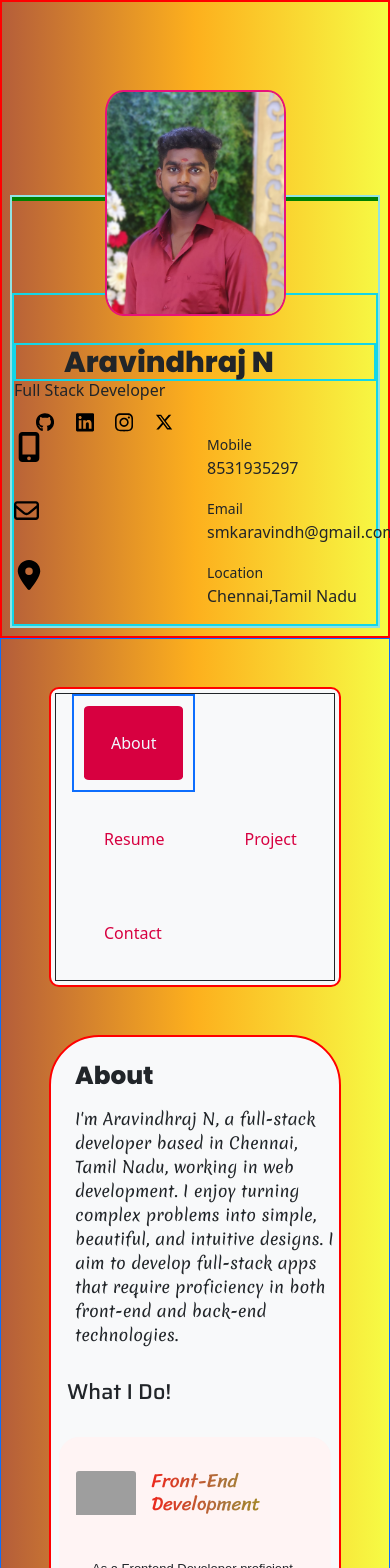
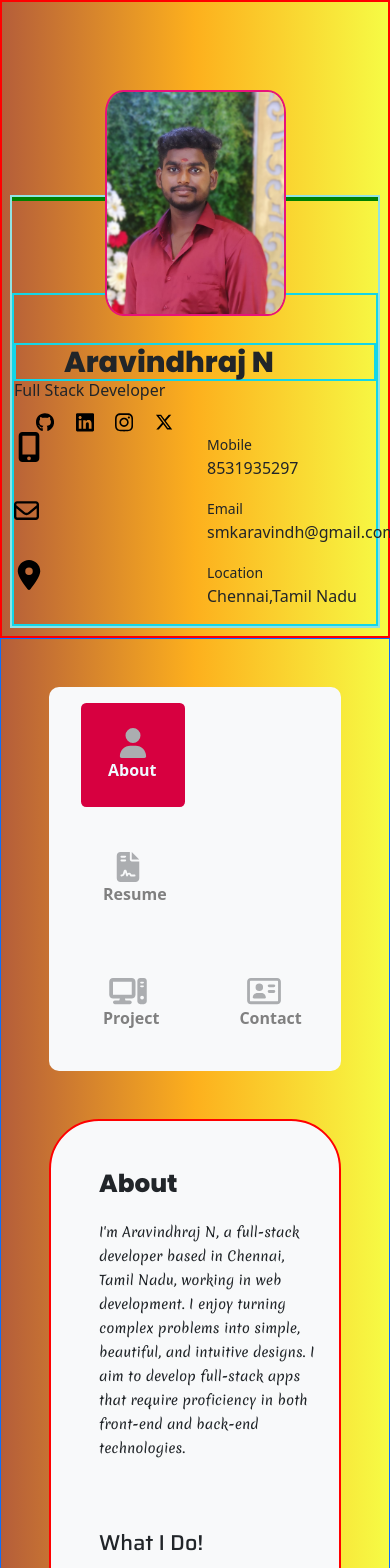
Before and after one commit to AravindhrajN/Portfolio, a React (Create React App) app in the folder my-portfolio/: page / in a window 390 px wide. Shown: the top 1568 px of the page. Built offline with nearby package versions, Linux system fonts and the light colour scheme; grey boxes are pictures that could not be loaded; a web font is replaced by a local one.

Commit message:
commit now

```diff
--- a/my-portfolio/src/Components/About.js
+++ b/my-portfolio/src/Components/About.js
@@ -1,10 +1,11 @@
 const About=()=>{
     return(<>
-    <h2 className="pt-4 pb-2 ps-4 about-title mb-2">About</h2>
-    <p className=" ps-4 about-subtitle"> I'm Aravindhraj N, a full-stack developer based in Chennai, Tamil Nadu, working in web development. I enjoy turning complex problems into simple, beautiful, and intuitive designs. I aim to develop full-stack apps that require proficiency in both front-end and back-end technologies.</p>
+
+    <h2 className=" pt-5 pb-2 ps-5  about-title mb-2">About</h2>
+    <p className=" ps-5 pe-4  about-subtitle"> I'm Aravindhraj N, a full-stack developer based in Chennai, Tamil Nadu, working in web development. I enjoy turning complex problems into simple, beautiful, and intuitive designs. I aim to develop full-stack apps that require proficiency in both front-end and back-end technologies.</p>
     <div className="whatido">
-        <h4 className="p-3">What I Do!</h4>
-        <div className="row gy-3" style={{alignItems:"baseline"}}>
+        <h4 className="p-5">What I Do!</h4>
+        <div className="row gy-3 mb-5" style={{alignItems:"baseline"}}>
   <div className="col"> <div className="card m-2">
 
     <div className="card-body p-3 ">
--- a/my-portfolio/src/Components/Main.js
+++ b/my-portfolio/src/Components/Main.js
@@ -43,7 +43,7 @@ const mainview=(data1)=>{
                 <div className="row g-0 ">
                     <div className="col-12 col-md-4 "><Sidebar/></div>
                     <div className="col-12 col-md-8 border border-primary" style={{listStyle:'none'}}><ul className="p-5" style={{listStyle:'none'}}>
-                    <li className="p-1 bg-light"  style={{border:'2px solid red',borderRadius:'10px'}}><Navi handleclick={handleclick1}/></li>
+                    <li className="p-1 bg-light "  style={{border:'2px solid transparent',borderRadius:'10px'}}><Navi handleclick={handleclick1}/></li>
                     <li className="  bg-light   mt-5 " style={{border:'2px solid red',borderRadius:'50px'}}>{mainview(data)}</li>
                     </ul>
                     </div>
--- a/my-portfolio/src/Components/Navi.js
+++ b/my-portfolio/src/Components/Navi.js
@@ -9,13 +9,20 @@ const Navi=({handleclick})=>{
   const handleClickButton = (name) => {
     const id1=name;
     const elements = document.getElementsByClassName('bts-navi');
+    const elements1 = document.getElementsByClassName('avg');
     for(var i = 0; i < elements.length; i++) {
         elements[i].style.backgroundColor = 'white';
-        elements[i].style.color = 'black';
+        elements[i].style.color = 'grey';
+        var ele=elements1[i];
+       ele.style.fill = 'grey';
 
     }
     document.getElementById(id1).style.backgroundColor='#D70040';
     document.getElementById(id1).style.color='white';
+    const svgIcon = document.getElementById(`icon-${id1}`);
+    svgIcon.style.fill = 'white';
+
+
 
 
 
@@ -26,18 +33,18 @@ const Navi=({handleclick})=>{
 
     return(
 
-        <ul className="nav nav-pills border border-dark">
-  <li className="nav-item   border border-2 border-primary">
-    <button className="  bts-navi  bts-navi-current"  id='about'   onClick={ () => handleClickButton("about")}>About</button>
+        <ul className="nav nav-pills bg-light ">
+  <li className="nav-item    ">
+    <button className="  bts-navi  bts-navi-current"  id='about'   onClick={ () => handleClickButton("about") }><svg xmlns="http://www.w3.org/2000/svg" height="30" width="50" viewBox="0 0 448 512"><path fill="#abadb0"  className='avg p-2'id="icon-about" d="M224 256A128 128 0 1 0 224 0a128 128 0 1 0 0 256zm-45.7 48C79.8 304 0 383.8 0 482.3C0 498.7 13.3 512 29.7 512H418.3c16.4 0 29.7-13.3 29.7-29.7C448 383.8 368.2 304 269.7 304H178.3z"/></svg><span>About</span></button>
   </li>
   <li className="nav-item  ">
-    <button className="nav-link   bts-navi"  id='resume' onClick={ () =>handleClickButton("resume")}>Resume</button>
+    <button className="nav-link   bts-navi"  id='resume' onClick={ () =>handleClickButton("resume")}><svg xmlns="http://www.w3.org/2000/svg" height="30" width="50" viewBox="0 0 384 512"><path fill="#abadb0" className='avg' id="icon-resume" d="M64 0C28.7 0 0 28.7 0 64V448c0 35.3 28.7 64 64 64H320c35.3 0 64-28.7 64-64V160H256c-17.7 0-32-14.3-32-32V0H64zM256 0V128H384L256 0zM80 64h64c8.8 0 16 7.2 16 16s-7.2 16-16 16H80c-8.8 0-16-7.2-16-16s7.2-16 16-16zm0 64h64c8.8 0 16 7.2 16 16s-7.2 16-16 16H80c-8.8 0-16-7.2-16-16s7.2-16 16-16zm54.2 253.8c-6.1 20.3-24.8 34.2-46 34.2H80c-8.8 0-16-7.2-16-16s7.2-16 16-16h8.2c7.1 0 13.3-4.6 15.3-11.4l14.9-49.5c3.4-11.3 13.8-19.1 25.6-19.1s22.2 7.7 25.6 19.1l11.6 38.6c7.4-6.2 16.8-9.7 26.8-9.7c15.9 0 30.4 9 37.5 23.2l4.4 8.8H304c8.8 0 16 7.2 16 16s-7.2 16-16 16H240c-6.1 0-11.6-3.4-14.3-8.8l-8.8-17.7c-1.7-3.4-5.1-5.5-8.8-5.5s-7.2 2.1-8.8 5.5l-8.8 17.7c-2.9 5.9-9.2 9.4-15.7 8.8s-12.1-5.1-13.9-11.3L144 349l-9.8 32.8z"/></svg><span>Resume</span></button>
   </li>
   <li className="nav-item  ">
-    <button className="nav-link   bts-navi" id='project' onClick={ () => handleClickButton("project")}>Project</button>
+    <button className="nav-link   bts-navi" id='project' onClick={ () => handleClickButton("project")}><svg xmlns="http://www.w3.org/2000/svg" height="30" width="50" viewBox="0 0 640 512"><path fill="#abadb0" className='avg' id="icon-project" d="M384 96V320H64L64 96H384zM64 32C28.7 32 0 60.7 0 96V320c0 35.3 28.7 64 64 64H181.3l-10.7 32H96c-17.7 0-32 14.3-32 32s14.3 32 32 32H352c17.7 0 32-14.3 32-32s-14.3-32-32-32H277.3l-10.7-32H384c35.3 0 64-28.7 64-64V96c0-35.3-28.7-64-64-64H64zm464 0c-26.5 0-48 21.5-48 48V432c0 26.5 21.5 48 48 48h64c26.5 0 48-21.5 48-48V80c0-26.5-21.5-48-48-48H528zm16 64h32c8.8 0 16 7.2 16 16s-7.2 16-16 16H544c-8.8 0-16-7.2-16-16s7.2-16 16-16zm-16 80c0-8.8 7.2-16 16-16h32c8.8 0 16 7.2 16 16s-7.2 16-16 16H544c-8.8 0-16-7.2-16-16zm32 160a32 32 0 1 1 0 64 32 32 0 1 1 0-64z"/></svg><span>Project</span></button>
   </li>
   <li className="nav-item  ">
-    <button className="nav-link  bts-navi" id='contact'  onClick={ () => handleClickButton("contact")}>Contact</button>
+    <button className="nav-link  bts-navi" id='contact'  onClick={ () => handleClickButton("contact")}><svg xmlns="http://www.w3.org/2000/svg" height="30" width="50" viewBox="0 0 576 512"><path fill="#abadb0"  className='avg' id="icon-contact" d="M512 80c8.8 0 16 7.2 16 16V416c0 8.8-7.2 16-16 16H64c-8.8 0-16-7.2-16-16V96c0-8.8 7.2-16 16-16H512zM64 32C28.7 32 0 60.7 0 96V416c0 35.3 28.7 64 64 64H512c35.3 0 64-28.7 64-64V96c0-35.3-28.7-64-64-64H64zM208 256a64 64 0 1 0 0-128 64 64 0 1 0 0 128zm-32 32c-44.2 0-80 35.8-80 80c0 8.8 7.2 16 16 16H304c8.8 0 16-7.2 16-16c0-44.2-35.8-80-80-80H176zM376 144c-13.3 0-24 10.7-24 24s10.7 24 24 24h80c13.3 0 24-10.7 24-24s-10.7-24-24-24H376zm0 96c-13.3 0-24 10.7-24 24s10.7 24 24 24h80c13.3 0 24-10.7 24-24s-10.7-24-24-24H376z"/></svg><span>Contact</span></button>
   </li>
 </ul>
     )
--- a/my-portfolio/src/Components/Project.js
+++ b/my-portfolio/src/Components/Project.js
@@ -1,45 +1,47 @@
 const Project=()=>{
 
     return(<>
-    <h2 className="pt-1 ps-4 project-title ">Project</h2>
+    <div className="project-conatiner p-3">
+    <h2 className=" project-title p-4">Project</h2>
+    <p className="infodet">Hover the image to view  details</p>
     <div className="row pro-container  mt-5 mb-3">
-    <div className="col-lg-4 col-12 g-1 wrapper bg-secondary">
+    <div className="col-sm-4 col-3 g-1 wrapper bg-secondary">
         <img src="./facemask.png"  className=" bg-secondary"  alt="projectimg"/>
               </div>
 
-        <p  className=" para col-lg-4 col-12 g-1 p-2">It is identifying the people who are not wearing a face mask in crowded
+        <p  className=" para col-sm-4 col-6 g-1 p-2">It is identifying the people who are not wearing a face mask in crowded
 Places By using Open CV
            </p>
-           <div className="col-lg-4 col-12 p-1 "> <div className="linktopro1  bg-success p-2"><a href="https://motherbeauty.vercel.app/"  className="linktopro"> FACE MASK DETECTION  </a></div></div>
+           <div className="col-sm-4 col-4 p-1 "> <a className="alink" href="https://motherbeauty.vercel.app/"> <p className="linktopro p-3"> FACE MASK DETECTION </p> </a></div>
 
 
 
     </div>
     <div className="row pro-container mt-5 ">
-    <div className="col-lg-4 col-12 g-1 p wrapper bg-secondary">
+    <div className="col-sm-4 col-3 g-1 p wrapper bg-secondary">
         <img src="./shoepro.png"  className="p-2 bg-secondary"  alt="projectimg"/>
               </div>
 
-        <p  className=" para col-lg-4  col-12 g-0 p-2">It is a web development app using the Spring Boot framework by Java
+        <p  className=" para col-sm-4  col-6 g-0 p-2">It is a web development app using the Spring Boot framework by Java
            </p>
-           <div className="col-lg-4 col-12 p-1"><div className="linktopro1  bg-success p-1"><a href="https://motherbeauty.vercel.app/"  className="linktopro p-0">FOOTWEAR SALES APP</a></div> </div>
+           <div className="col-sm-4 col-4 p-1 "><a className="alink" href="https://motherbeauty.vercel.app/"  ><p className="linktopro p-3">FOOTWEAR SALES APP</p></a> </div>
 
 
 
     </div>
-    <div className="row pro-container m-2 mt-5 mb-3">
-    <div className="col-lg-4 col-12  g-1 wrapper bg-secondary">
+    <div className="row pro-container mt-5 mb-3">
+    <div className="col-sm-4 col-3  g-1 wrapper bg-secondary">
         <img src="./secondproject.png"  className="p-2 bg-secondary"  alt="projectimg"/>
               </div>
 
-        <p  className=" para col-lg-4 col-12 g-1 p-2">It is a front-end web development app using Reactjs
+        <p  className=" para col-sm-4 col-6 g-1 p-2">It is a front-end web development app using Reactjs
            </p>
-           <div className="col-lg-4 col-12 "> <div className="linktopro1  bg-success p-2"><a href="https://motherbeauty.vercel.app/"  className="linktopro">WOMEN'S BEAUTY PRODUCTS SALES APP</a></div> </div>
+           <div className="col-sm-4 col-4 p-1 "> <a className="alink " href="https://motherbeauty.vercel.app/"  ><p className="linktopro p-3 ">WOMEN'S BEAUTY PRODUCTS SALES APP</p></a></div>
 
 
 
     </div>
-
+    </div>
 
     </>)
 
--- a/my-portfolio/src/Components/Resume.js
+++ b/my-portfolio/src/Components/Resume.js
@@ -4,8 +4,8 @@ const Resume=()=>{
     return(
 
         <>
-    <div className="resume-container ">
-        <h2 className="pt-1 ps-4 resume-title ">Resume</h2>
+    <div className="resume-container p-4">
+        <h2 className="pt-4 ps-4 resume-title ">Resume</h2>
         <div className="container ps-4">
   <div className="row " style={{alignItems:'center'}}>
     <div className="col col-sm-6 ">
--- a/my-portfolio/src/Components/contact.js
+++ b/my-portfolio/src/Components/contact.js
@@ -4,19 +4,20 @@
 const Contact=()=>{
   const submitted=(event)=>{
     event.preventDefault();
-    if(document.forms["myForm"]["name"].value==''){
+    if(document.forms["myForm"]["name"].value===''){
       return window.alert("Enter the name");
     }
-    else if(document.forms["myForm"]["email"].value==''){
+    else if(document.forms["myForm"]["email"].value===''){
       return window.alert("Enter the email");
     }
-    else if(document.forms["myForm"]["textarea"].value==''){
+    else if(document.forms["myForm"]["textarea"].value===''){
       return window.alert("Enter the message");
     }else
     return window.alert("i will contact you soon");
    }
     return(
-        <><h2 className="contact-title p-4 ">Contact</h2>
+        <>
+        <div className="contact-container p-4"></div><h2 className="contact-title p-4 ">Contact</h2>
         <h6 className="contact-subtitle p-1 px-4">I'm Always Free To Discussing Product
 development work or partnerships.</h6>
 <form  onSubmit={submitted}  name="myForm">
@@ -28,9 +29,9 @@ development work or partnerships.</h6>
   <label for='email' className="form-label me-2" >Email</label>
   <input type="email" name="email" id="email" placeholder="www.@email.com"/>
 </div>
-<div className="contactform mb-3">
+<div className="contactform mb-3 mx-3">
 
-  <textarea rows={4} cols={30} name="textarea" id="textarea" placeholder="mesaage me" />
+  <textarea rows={4} cols={25}  name="textarea" id="textarea" placeholder="mesaage me" />
 </div>
 <input type="submit" className="p-2 submit-contact"/>
 </form>
--- a/my-portfolio/src/css/Navi.css
+++ b/my-portfolio/src/css/Navi.css
@@ -8,8 +8,10 @@
 }
 .nav-item .bts-navi
  {
-
-    color: #D70040 ;
+    display: flex;
+    flex-direction: column;
+     font-weight: 600;
+    color: grey ;
 
 
 }
--- a/my-portfolio/src/css/about.css
+++ b/my-portfolio/src/css/about.css
@@ -34,3 +34,12 @@
      font-style: normal;
      font-size: small;
 }
+@media (max-width: 575.98px) {
+
+     .about-subtitle{
+          font-family: "Merienda", cursive;
+          font-size: smaller;
+          padding: 2%;
+          line-height: 1.8;
+     }
+}
--- a/my-portfolio/src/css/contact.css
+++ b/my-portfolio/src/css/contact.css
@@ -31,3 +31,7 @@ form .submit-contact{
    border-radius: 12%;
    margin-left: 25%;
 }
+
+.textarea{
+    overflow: auto;
+}
```
Also changed, not shown: my-portfolio/src/css/project.css (+58 -49 lines), my-portfolio/src/css/resume.css (+15 -0 lines).
